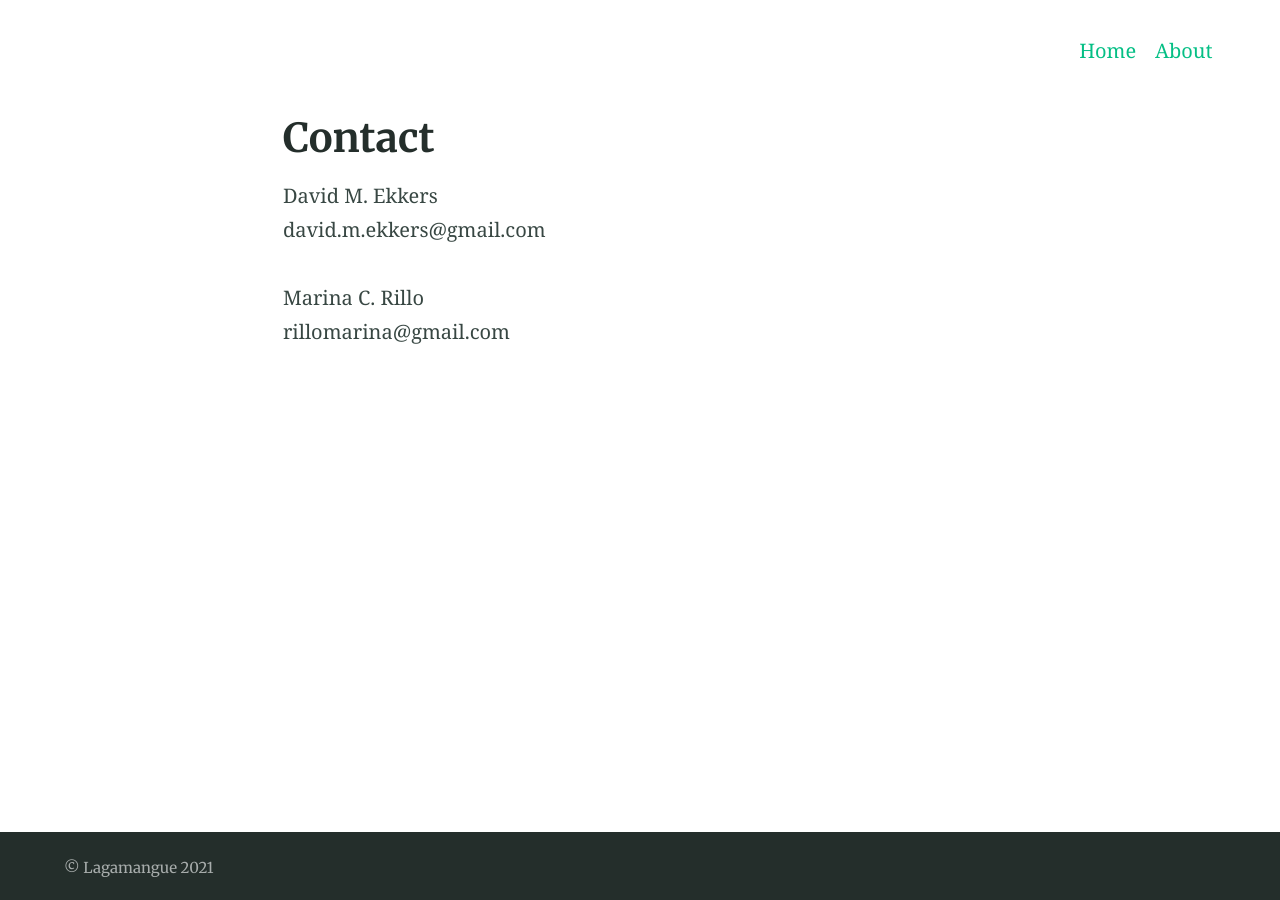
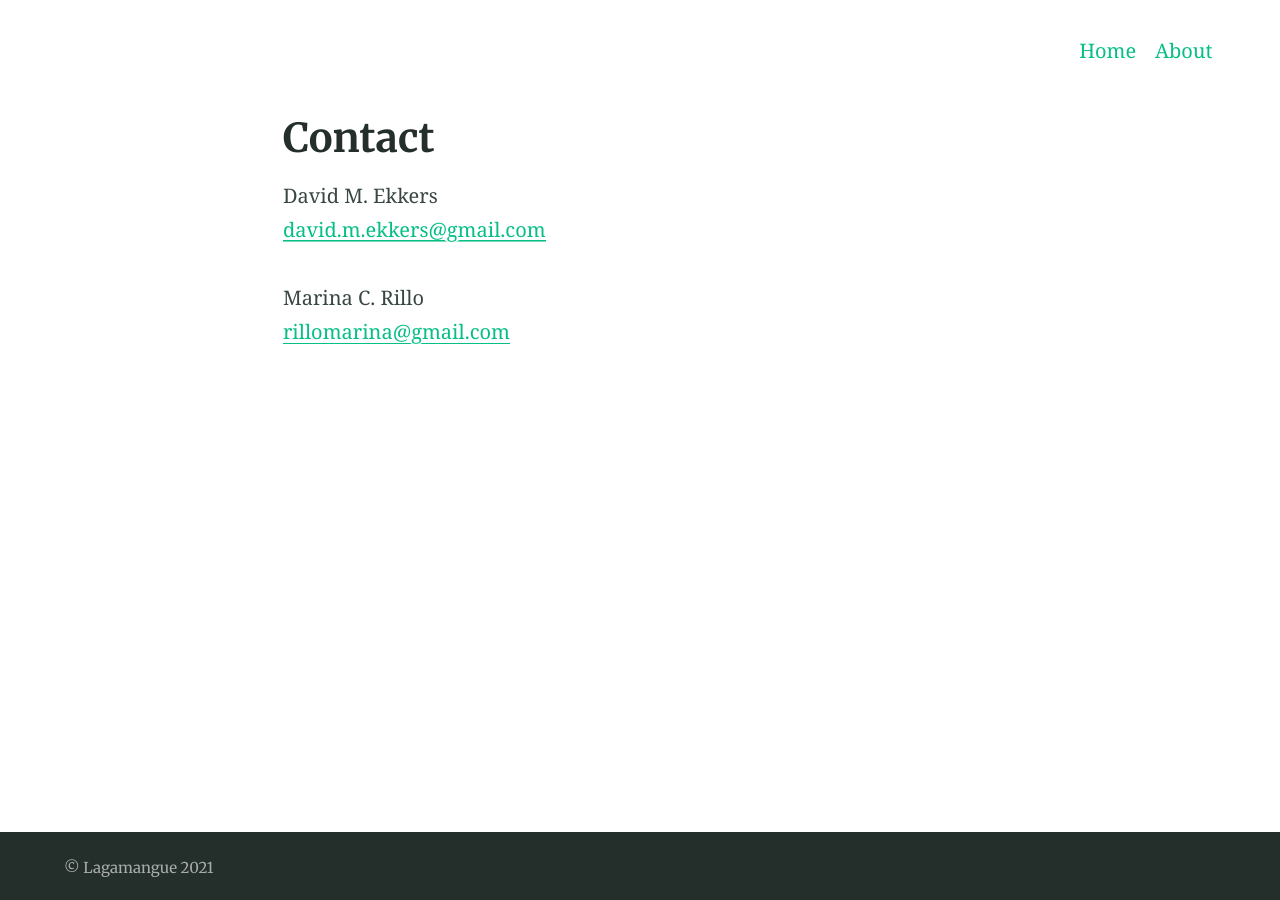
Before and after one commit to lagamangue/lagamangue.github.io, a Jekyll site: the page built from search.md, in a window 1280 px wide. Built offline with Jekyll 4.4.1, drawn with Linux system fonts in a browser that asks for light colours.

Commit message:
Update search.md

```diff
--- a/search.md
+++ b/search.md
@@ -3,7 +3,7 @@ title: Contact
 ---
 
 David M. Ekkers
-david.m.ekkers@gmail.com
+<david.m.ekkers@gmail.com>
 
 Marina C. Rillo
-rillomarina@gmail.com
+<rillomarina@gmail.com>
```
